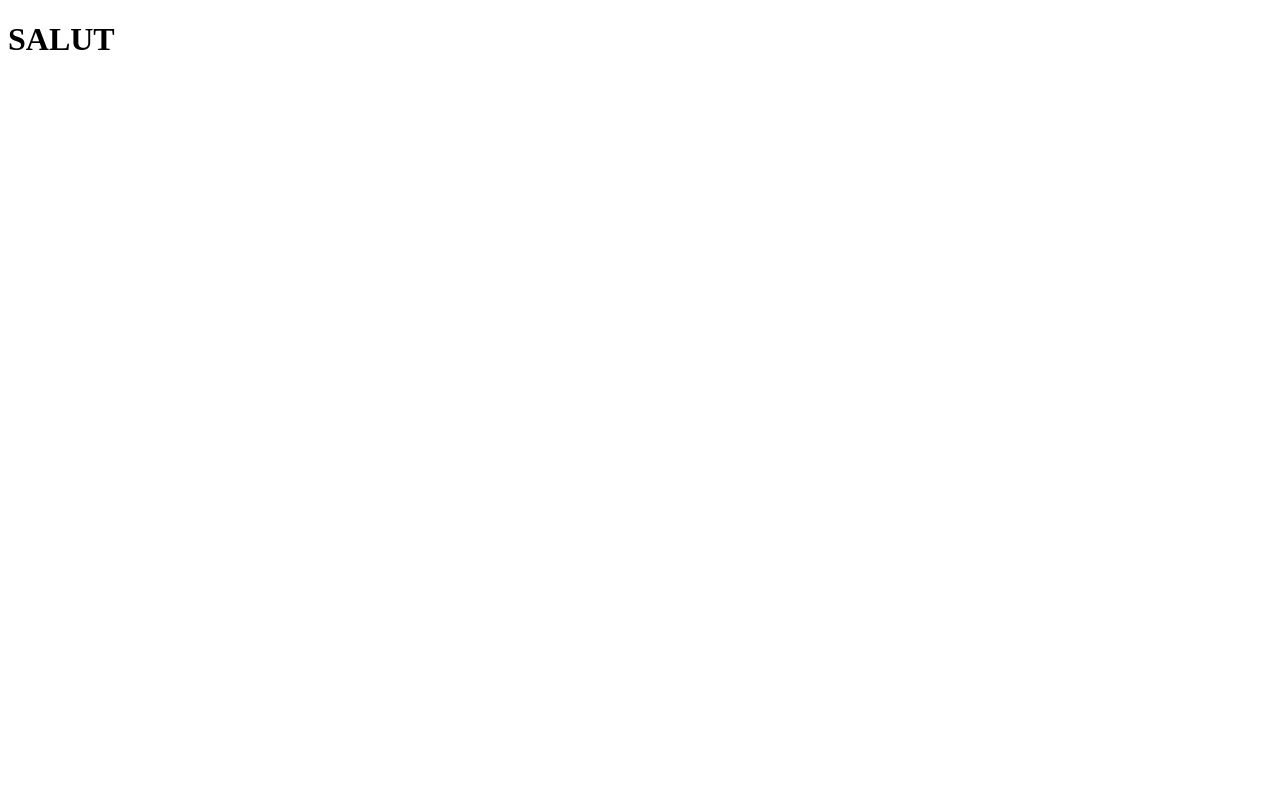
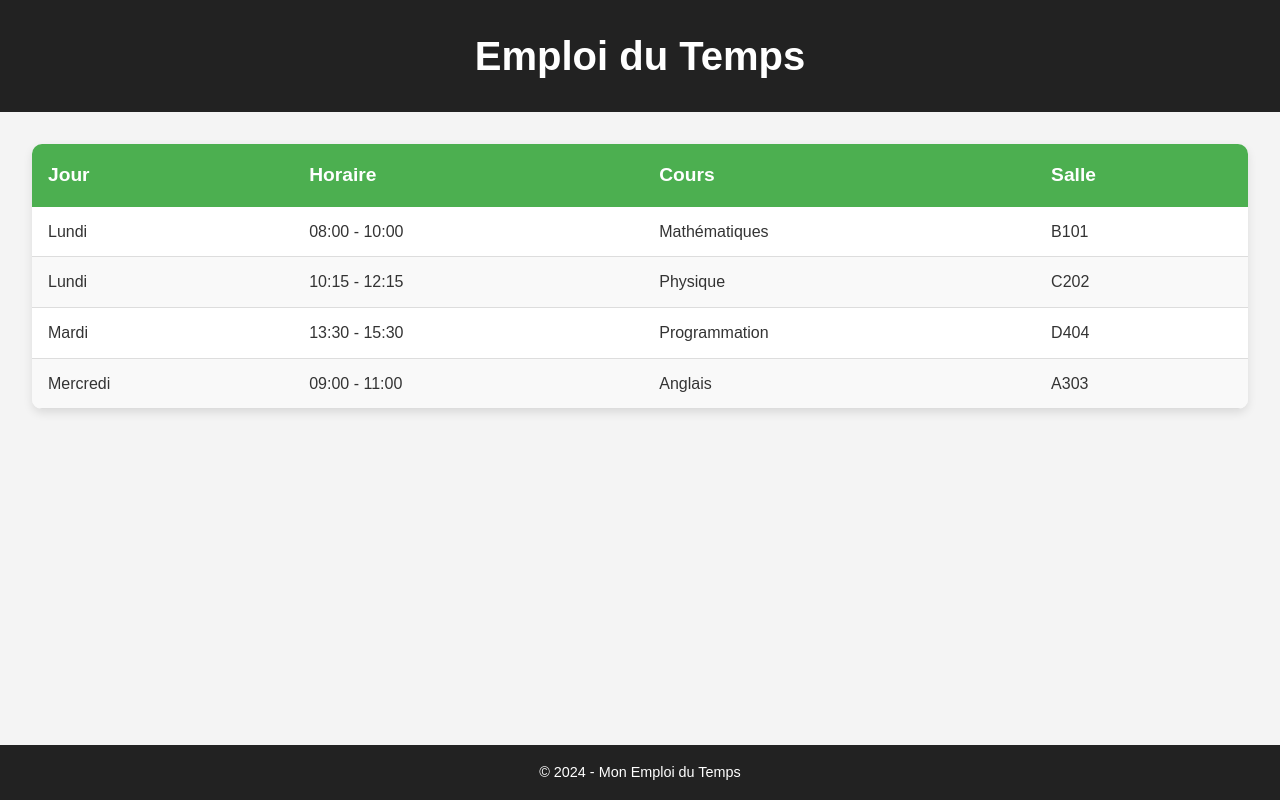
Before and after one commit to Fl0wwDev/edt, a plain HTML site: page index.html in a window 1280 px wide. Drawn offline with Linux system fonts and the light colour scheme.

Commit message:
Update index.html and style.css for schedule layout and styling

```diff
--- a/index.html
+++ b/index.html
@@ -1,11 +1,59 @@
 <!DOCTYPE html>
-<html lang="en">
+<html lang="fr">
 <head>
-    <meta charset="UTF-8">
-    <meta name="viewport" content="width=device-width, initial-scale=1.0">
-    <title>EDT</title>
+  <meta charset="UTF-8">
+  <meta name="viewport" content="width=device-width, initial-scale=1.0">
+  <title>Emploi du Temps</title>
+  <link rel="stylesheet" href="style.css">
 </head>
 <body>
-    <h1>SALUT</h1>
+  <div class="container">
+    <header class="header">
+      <h1>Emploi du Temps</h1>
+    </header>
+
+    <main class="schedule">
+      <table>
+        <thead>
+          <tr>
+            <th>Jour</th>
+            <th>Horaire</th>
+            <th>Cours</th>
+            <th>Salle</th>
+          </tr>
+        </thead>
+        <tbody>
+          <tr>
+            <td>Lundi</td>
+            <td>08:00 - 10:00</td>
+            <td>Mathématiques</td>
+            <td>B101</td>
+          </tr>
+          <tr>
+            <td>Lundi</td>
+            <td>10:15 - 12:15</td>
+            <td>Physique</td>
+            <td>C202</td>
+          </tr>
+          <tr>
+            <td>Mardi</td>
+            <td>13:30 - 15:30</td>
+            <td>Programmation</td>
+            <td>D404</td>
+          </tr>
+          <tr>
+            <td>Mercredi</td>
+            <td>09:00 - 11:00</td>
+            <td>Anglais</td>
+            <td>A303</td>
+          </tr>
+        </tbody>
+      </table>
+    </main>
+
+    <footer class="footer">
+      <p>&copy; 2024 - Mon Emploi du Temps</p>
+    </footer>
+  </div>
 </body>
 </html>
--- a/style.css
+++ b/style.css
@@ -0,0 +1,104 @@
+/* style.css */
+:root {
+    --primary-color: #4caf50;
+    --secondary-color: #f4f4f4;
+    --text-color: #333;
+    --header-bg: #222;
+    --header-text: #fff;
+  }
+
+  * {
+    margin: 0;
+    padding: 0;
+    box-sizing: border-box;
+  }
+
+  body {
+    font-family: 'Arial', sans-serif;
+    background-color: var(--secondary-color);
+    color: var(--text-color);
+    line-height: 1.6;
+  }
+
+  .container {
+    display: flex;
+    flex-direction: column;
+    min-height: 100vh;
+  }
+
+  .header {
+    background-color: var(--header-bg);
+    color: var(--header-text);
+    text-align: center;
+    padding: 1.5rem;
+  }
+
+  .header h1 {
+    font-size: 2.5rem;
+  }
+
+  .schedule {
+    flex: 1;
+    padding: 2rem;
+  }
+
+  table {
+    width: 100%;
+    border-collapse: collapse;
+    margin: 0 auto;
+    background: #fff;
+    border-radius: 10px;
+    overflow: hidden;
+    box-shadow: 0 4px 10px rgba(0, 0, 0, 0.1);
+  }
+
+  table thead {
+    background-color: var(--primary-color);
+    color: #fff;
+  }
+
+  table thead th {
+    text-align: left;
+    padding: 1rem;
+    font-size: 1.2rem;
+  }
+
+  table tbody tr {
+    border-bottom: 1px solid #ddd;
+  }
+
+  table tbody tr:nth-child(even) {
+    background-color: #f9f9f9;
+  }
+
+  table tbody td {
+    padding: 0.75rem 1rem;
+    text-align: left;
+    font-size: 1rem;
+  }
+
+  table tbody tr:hover {
+    background-color: var(--primary-color);
+    color: #fff;
+    cursor: pointer;
+    transition: background-color 0.3s ease;
+  }
+
+  .footer {
+    background-color: var(--header-bg);
+    color: var(--header-text);
+    text-align: center;
+    padding: 1rem;
+    font-size: 0.9rem;
+  }
+
+  @media (max-width: 768px) {
+    table thead th, table tbody td {
+      font-size: 0.9rem;
+      padding: 0.5rem;
+    }
+
+    .header h1 {
+      font-size: 2rem;
+    }
+  }
```
